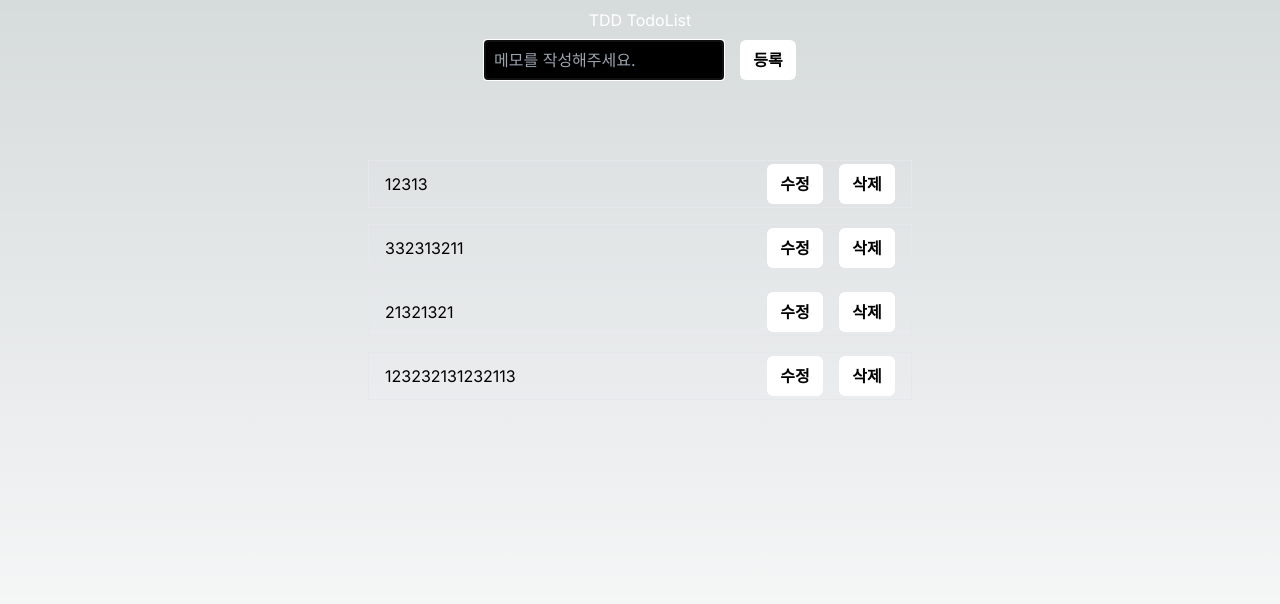
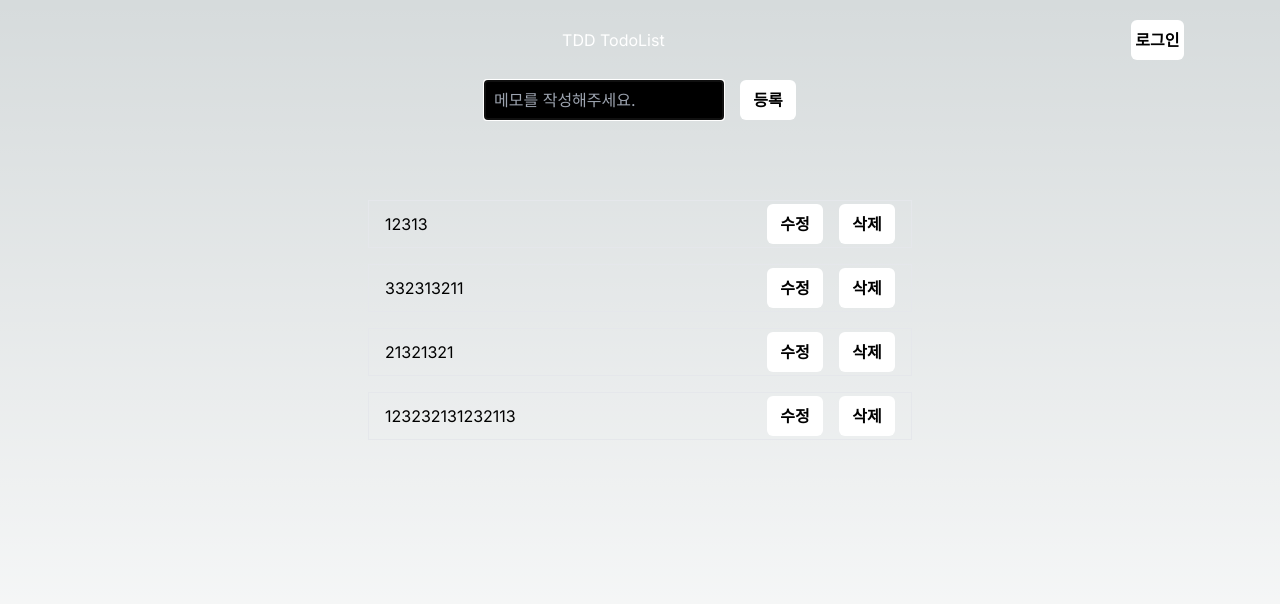
Before and after one commit to kjungit/tdd-test, a Next.js app: page / in a window 1280 px wide. Shown: the top 604 px of the page. Built offline with nearby package versions, Linux system fonts and the light colour scheme.

Commit message:
Feat: 헤더 컴포넌트 버튼 추가(테스트)

```diff
--- a/src/components/common/Header/index.tsx
+++ b/src/components/common/Header/index.tsx
@@ -1,9 +1,13 @@
 import React from "react";
+import Button from "../Button";
 
 export default function Header() {
   return (
-    <div className="w-full flex text-white h-10 items-center justify-center">
-      TDD TodoList
+    <div className="flex justify-between w-full h-20 items-center">
+      <h2 className="w-full flex text-white h-10 items-center justify-center">
+        TDD TodoList
+      </h2>
+      <Button label="로그인" />
     </div>
   );
 }
```
